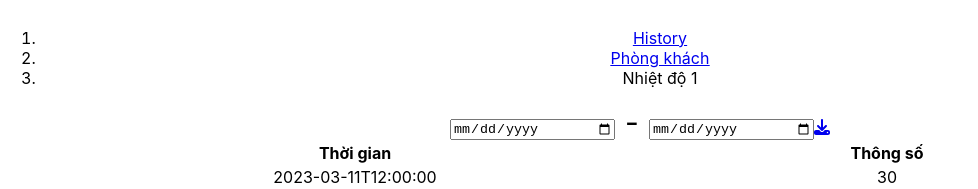
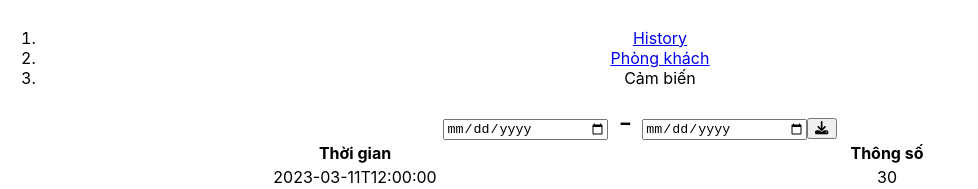
Before and after one commit to DanhNguyen02/SmartHome, a React (Create React App) app in the folder mern/client/: page /history/room/sensor in a window 1280 px wide. Shown: the part 277-466 px from the top of the page, without its empty margins (0-978 px from the left). Built offline with nearby package versions, Linux system fonts and the light colour scheme.

Commit message:
Update History module

```diff
--- a/mern/client/src/pages/History/Rooms/index.js
+++ b/mern/client/src/pages/History/Rooms/index.js
@@ -29,7 +29,7 @@ function Room() {
 
 function Rooms() {
   return (
-    <Container className={styles.main}>
+    <Container>
       <Row>
         <Breadcrumb>
           <Breadcrumb.Item active>History</Breadcrumb.Item>
--- a/mern/client/src/pages/History/SensorHistory/index.js
+++ b/mern/client/src/pages/History/SensorHistory/index.js
@@ -67,7 +67,7 @@ function ListRecords() {
 
 function SensorHistory() {
   return (
-    <Container className={styles.main}>
+    <Container>
       <Row>
         <Breadcrumb>
           <Breadcrumb.Item >
@@ -76,7 +76,7 @@ function SensorHistory() {
           <Breadcrumb.Item >
             <Link to="/history/room">Phòng khách</Link>
           </Breadcrumb.Item>
-          <Breadcrumb.Item active>Nhiệt độ 1</Breadcrumb.Item>
+          <Breadcrumb.Item active>Cảm biến</Breadcrumb.Item>
         </Breadcrumb>
       </Row>
       <Row>
@@ -84,7 +84,7 @@ function SensorHistory() {
           <Form.Control type="date" name="start_date" class="btn" style={{width: '10rem'}}/>
           <span className={styles.dash}>-</span>
           <Form.Control type="date" name="end_date" class="btn" style={{width: '10rem'}}/>
-          <Button variant="info" href="/download" className="ms-3">
+          <Button variant="info" className="ms-3">
             <FontAwesomeIcon icon={faDownload} />
           </Button>
         </div>
--- a/mern/client/src/pages/History/SensorHistory/sensorhistory.module.css
+++ b/mern/client/src/pages/History/SensorHistory/sensorhistory.module.css
@@ -1,7 +1,3 @@
-.link {
-    background: yellow;
-}
-
 .dash {
     font-size: 30px;
     margin: 0 10px;
--- a/mern/client/src/pages/History/Sensors/index.js
+++ b/mern/client/src/pages/History/Sensors/index.js
@@ -29,11 +29,11 @@ function Sensor() {
 
 function Sensors() {
   return (
-    <Container className={styles.main}>
+    <Container>
       <Row>
         <Breadcrumb>
           <Breadcrumb.Item >
-            <Link to="/history">History</Link>
+            <Link className={styles.link} to="/history">History</Link>
           </Breadcrumb.Item>
           <Breadcrumb.Item active>Phòng khách</Breadcrumb.Item>
         </Breadcrumb>
--- a/mern/client/src/pages/History/Sensors/sensors.module.css
+++ b/mern/client/src/pages/History/Sensors/sensors.module.css
@@ -1,3 +1,3 @@
 .link {
-    background: yellow;
+    text-decoration: none;
 }
```
